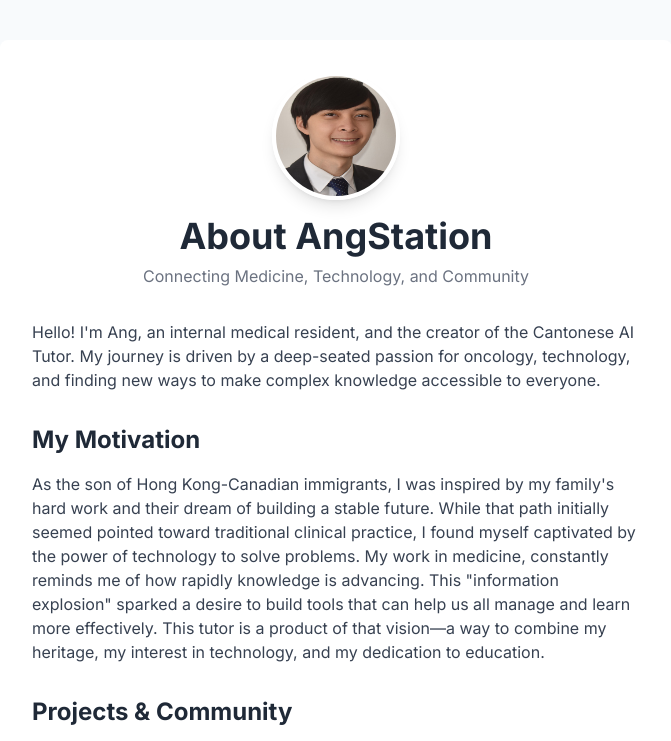
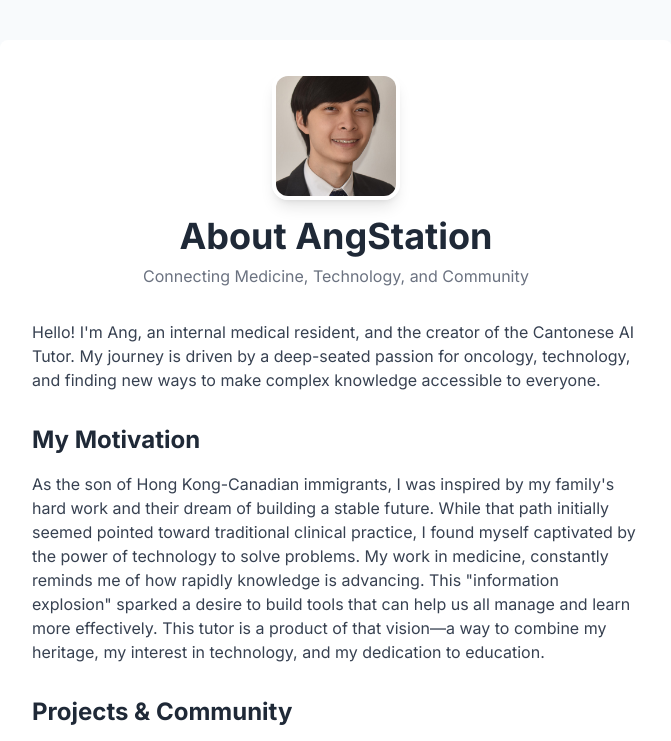
Before and after one commit to AngStation/cantonese-tutor, a plain HTML site: page main.html in a window 1280 px wide. Shown: the top 741 px of the page, without its empty margins (304-975 px from the left). Drawn offline with nearby package versions, Linux system fonts and the light colour scheme.

Commit message:
Update main.html
Fixed the shape of the photo

```diff
--- a/main.html
+++ b/main.html
@@ -14,7 +14,7 @@
     <div class="max-w-2xl mx-auto p-8 bg-white shadow-lg rounded-lg my-10">
         <div class="text-center">
             <!-- Headshot Image Added Here -->
-            <img src="profile.jpg" alt="Headshot of Ang" class="w-32 h-32 rounded-full mx-auto mb-4 shadow-lg border-4 border-white">
+            <img src="profile.jpg" alt="Headshot of Ang" class="w-32 h-32 object-cover rounded-2xl mx-auto mb-4 shadow-lg border-4 border-white">
 
             <h1 class="text-4xl font-bold text-gray-800">About AngStation</h1>
             <p class="text-gray-500 mt-2">Connecting Medicine, Technology, and Community</p>
```
